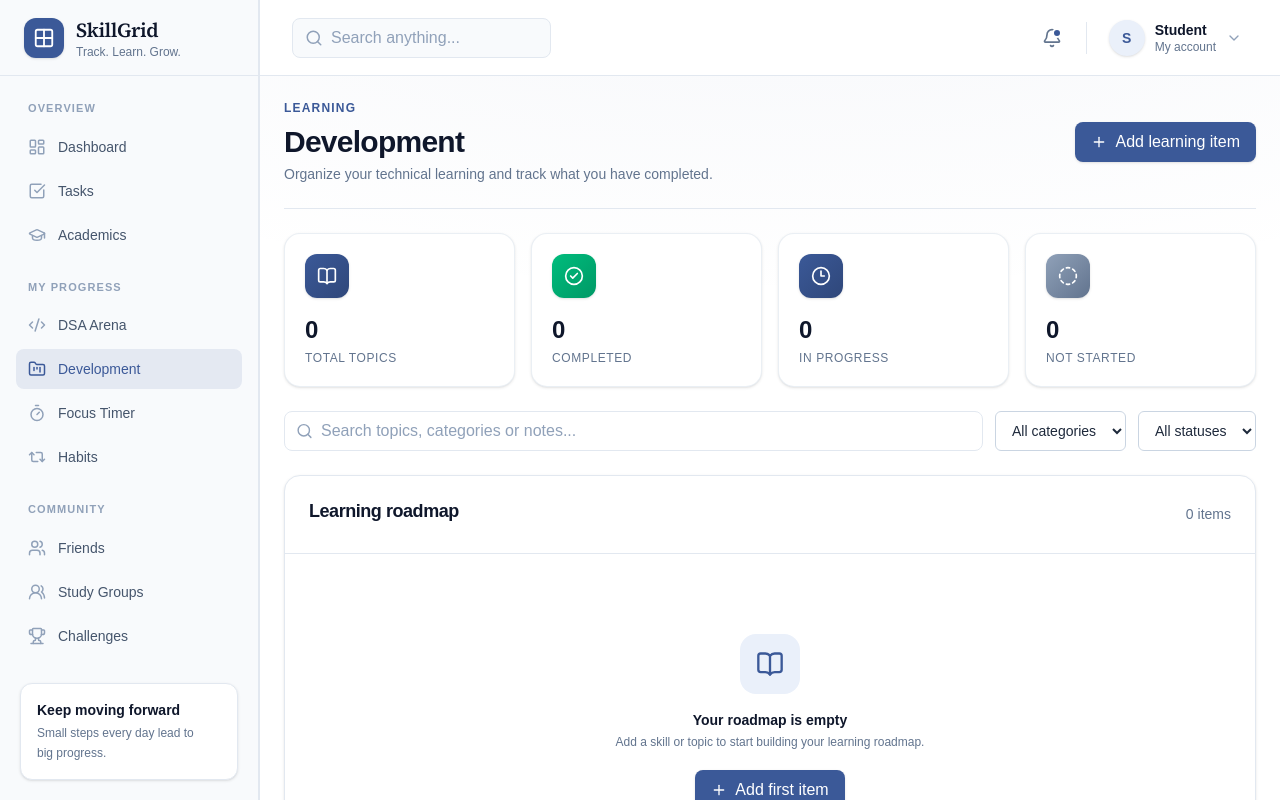
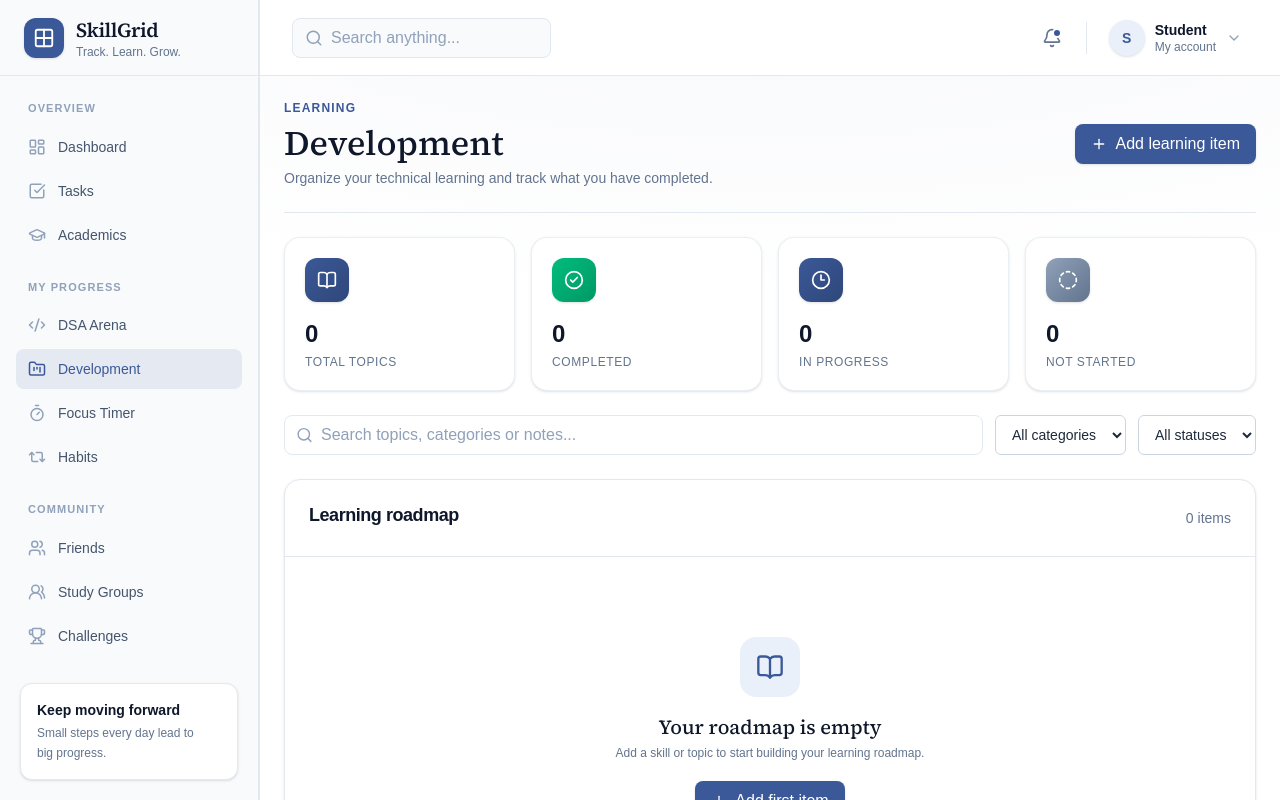
Before and after one commit to thiteswapnil1212-hue/skillGrid, a Next.js app in the folder skillgrid-app/: page /development in a window 1280 px wide. Built offline with nearby package versions, Linux system fonts and the light colour scheme.

Commit message:
style: serif display headings on development page

```diff
--- a/skillgrid-app/src/app/development/page.tsx
+++ b/skillgrid-app/src/app/development/page.tsx
@@ -115,7 +115,7 @@ export default function DevelopmentPage() {
       <section className="flex flex-col justify-between gap-4 border-b border-slate-200 pb-6 sm:flex-row sm:items-center">
         <div>
           <p className="text-xs font-semibold uppercase tracking-widest text-primary">Learning</p>
-          <h1 className="mt-2 text-2xl font-bold tracking-tight text-slate-900 sm:text-3xl">
+          <h1 className="mt-2 font-display text-[1.8rem] font-medium leading-[1.15] text-slate-900 sm:text-[2.15rem]">
             Development
           </h1>
           <p className="mt-1 text-sm text-slate-500">
@@ -262,7 +262,7 @@ export default function DevelopmentPage() {
               <div className="rounded-2xl bg-primary-light p-4 mb-4 text-primary">
                 <BookOpen size={28} />
               </div>
-              <h3 className="text-sm font-semibold text-slate-900">
+              <h3 className="font-display text-xl font-medium text-slate-900">
                 {items.length === 0 ? "Your roadmap is empty" : "No matching learning items"}
               </h3>
               <p className="mt-1 text-xs text-slate-500 max-w-sm">
```
